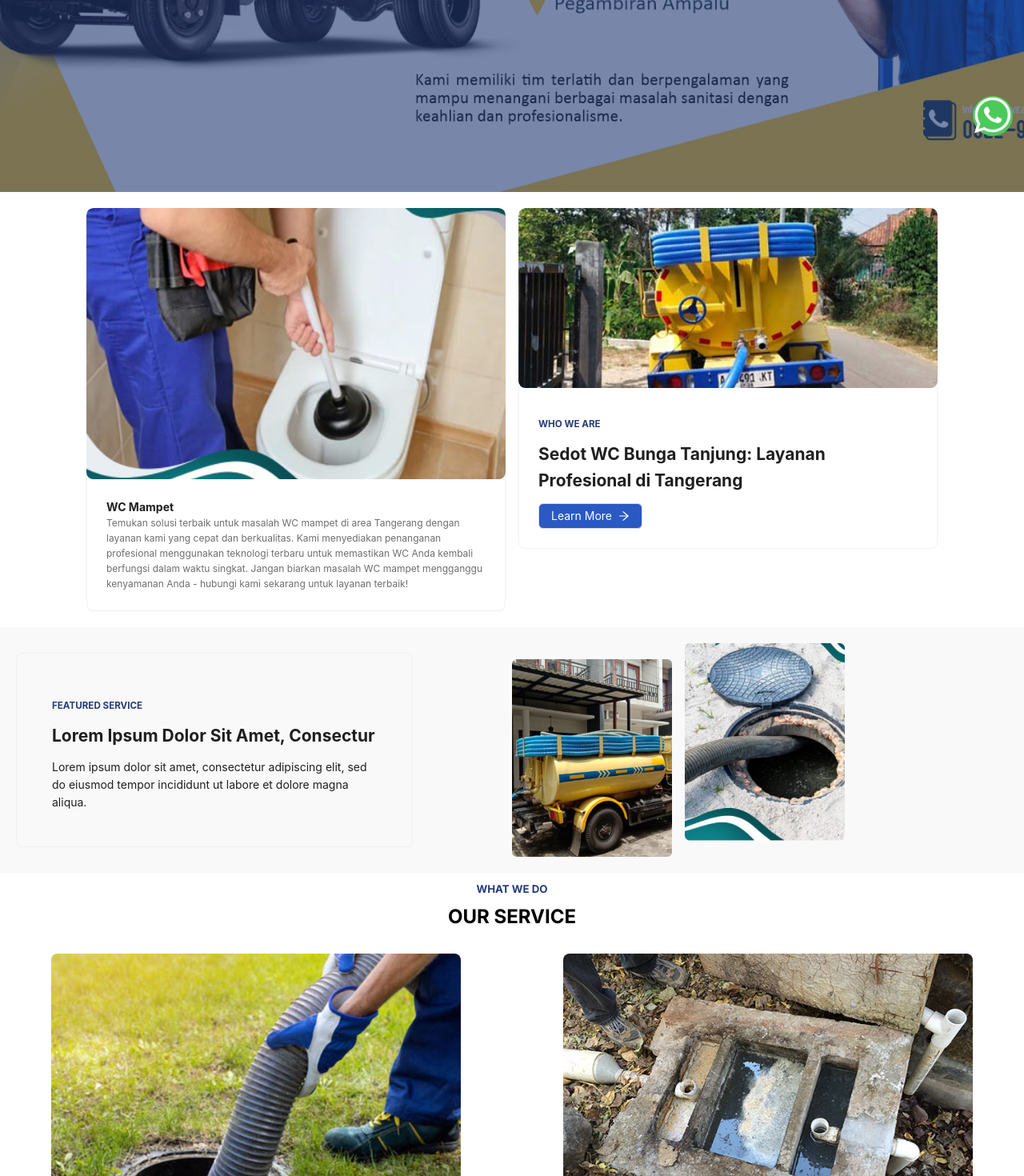
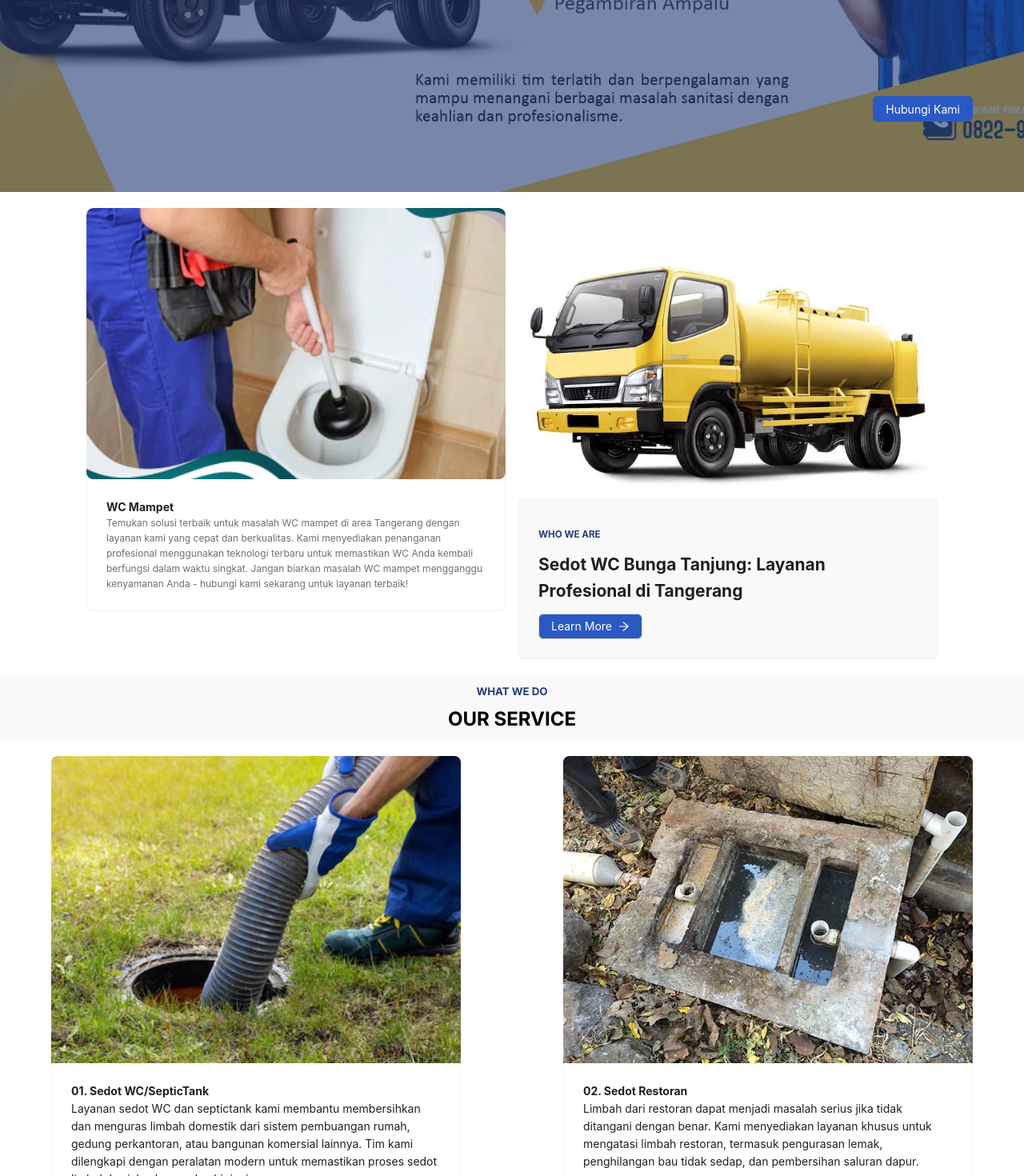
Before and after one commit to sukron21/sedot-wc-bunga-tanjung, a Next.js app: page / in a window 1280 px wide. Shown: the part 560-2030 px from the top of the page at 80% size. Built offline with nearby package versions, Linux system fonts and the light colour scheme.

Commit message:
penyesuaian

```diff
--- a/src/app/page.module.css
+++ b/src/app/page.module.css
@@ -4,6 +4,8 @@
   margin-top: 20px; /* Atur jarak dari atas sesuai kebutuhan */
   margin-right: 20px; /* Atur jarak dari kanan sesuai kebutuhan */
   float: right; /* Gunakan float right untuk menempatkan ikon di kanan */
+  align-items: center;
+  justify-content: center;
 }
 
 .whatsapp-icon-link {
--- a/src/app/page.tsx
+++ b/src/app/page.tsx
@@ -312,13 +312,13 @@ const Home: React.FC = () => {
                 <Col xs={24} sm={10}>
                   <Card
                     // hoverable
-                    // style={{
-                    //   width: "80%",
-                    // }}
+                    style={{
+                      backgroundColor: "#F9F9F9",
+                    }}
                     cover={
                       <img
                         alt="Perbaikan WC mampet dengan layanan cepat di Tangerang"
-                        src={mobil.src}
+                        src={bgHeader2.src}
                       />
                     }
                   >
@@ -351,72 +351,6 @@ const Home: React.FC = () => {
               </Row>
             </div>
             {/* Featured Service Section */}
-            <Row style={{ backgroundColor: "#F9F9F9", padding: "20px" }}>
-              <Col
-                xs={24}
-                sm={12}
-                style={{ display: "flex", alignItems: "center" }}
-              >
-                <Card
-                  style={{
-                    backgroundColor: "transparent",
-                    textAlign: "left",
-                    maxWidth: "80%",
-                    padding: "20px",
-                  }}
-                >
-                  <h5
-                    style={{
-                      color: "#253C78",
-                      paddingTop: "12px",
-                      paddingBottom: "12px",
-                    }}
-                  >
-                    FEATURED SERVICE
-                  </h5>
-                  <h2 style={{ marginBottom: "12px" }}>
-                    Lorem Ipsum Dolor Sit Amet, Consectur
-                  </h2>
-                  <p style={{ marginBottom: "0" }}>
-                    Lorem ipsum dolor sit amet, consectetur adipiscing elit, sed
-                    do eiusmod tempor incididunt ut labore et dolore magna
-                    aliqua.
-                  </p>
-                </Card>
-              </Col>
-              <Col
-                xs={24}
-                sm={12}
-                style={{ display: "flex", alignItems: "center" }}
-              >
-                <Row gutter={[16, 16]} style={{ maxWidth: "80%" }}>
-                  <Col style={{ paddingTop: "20px" }} span={12}>
-                    <img
-                      alt="Perbaikan WC mampet dengan layanan cepat di Tangerang"
-                      src={mobil2.src}
-                      style={{
-                        width: "100%",
-                        maxWidth: "200px",
-                        display: "block",
-                        margin: "auto",
-                      }}
-                    />
-                  </Col>
-                  <Col span={12}>
-                    <img
-                      alt="Perbaikan WC mampet dengan layanan cepat di Tangerang"
-                      src={tinja.src}
-                      style={{
-                        width: "100%",
-                        maxWidth: "200px",
-                        display: "block",
-                        margin: "auto",
-                      }}
-                    />
-                  </Col>
-                </Row>
-              </Col>
-            </Row>
 
             {/* What We Do Section */}
             <div
@@ -425,6 +359,7 @@ const Home: React.FC = () => {
                 flexDirection: "column",
                 alignItems: "center",
                 justifyContent: "center",
+                backgroundColor: "#F9F9F9",
                 // minHeight: "60vh",
               }}
             >
@@ -591,7 +526,39 @@ const Home: React.FC = () => {
                 </Col>
               </Row>
             </div>
-
+            <div
+              style={{
+                backgroundColor: "#F9F9F9",
+                color: "black",
+                padding: "20px",
+                textAlign: "center",
+                paddingTop: "10px",
+                marginBottom: "30px",
+              }}
+            >
+              <div
+                className="footer content sedot sedot wc tanjung bunga tangerang"
+                style={{ justifyContent: "center" }}
+              >
+                <div
+                  className="judul content sedot wc tanjung bunga tangerang"
+                  style={{ paddingTop: 20 }}
+                >
+                  <h3>Apapun keluhan WC anda</h3>
+                  <h3>Percayakan kepada Tenaga ahli kami</h3>
+                </div>
+                <div
+                  className="content sedot wc tanjung bunga tangerang"
+                  style={{ paddingTop: 20, paddingBottom: "30px" }}
+                >
+                  <p>
+                    Jamina puas memberikan pelayanan terbaik tanpa biaya
+                    tersembunyi
+                  </p>
+                </div>
+                <Button onClick={handleWhatsAppClick}>Hubungi Kami</Button>
+              </div>
+            </div>
             {/* Footer Section */}
             <footer
               style={{
@@ -599,15 +566,36 @@ const Home: React.FC = () => {
                 color: "white",
                 padding: "20px",
                 textAlign: "center",
+                paddingTop: "10px",
               }}
             >
-              <div style={{ justifyContent: "center" }}>
-                <p style={{ margin: "0", paddingRight: "10px" }}>Use Client</p>
+              <div style={{ justifyContent: "left" }}>
+                {/* <p style={{ margin: "0", paddingRight: "10px" }}>Use Client</p> */}
                 {/* Add more relevant content for SEO */}
-                <p style={{ margin: "0", paddingRight: "10px" }}>
-                  Email: info@bungatanjung.com
+                <p
+                  style={{
+                    margin: "0",
+                    paddingRight: "10px",
+                    paddingBottom: "40px",
+                    paddingTop: "20px",
+                  }}
+                >
+                  Dapatkan solusi WC bersih dan terpercaya sekarang juga dengan
+                  menghubungi tim profesional kami untuk layanan terbaik
                 </p>
-                <p style={{ margin: "0" }}>Phone: +62 812-4003-0238</p>
+                <p style={{ color: "red" }}> 085772420855</p>
+              </div>
+              <div style={{ paddingTop: "50px", paddingBottom: "50px" }}>
+                <Row>
+                  <Col span={24} style={{ textAlign: "center" }}>
+                    <p>
+                      <b>Lokasi Layanan</b>
+                    </p>
+                    <p>Sedot WC tangerang Raya</p>
+                    <p>Sedot WC tangerang selatan</p>
+                    <p>Sedot WC kota tangerang</p>
+                  </Col>
+                </Row>
               </div>
               <div style={{ marginTop: "10px" }}>
                 <a href="/faq" style={{ color: "white", marginRight: "10px" }}>
@@ -655,7 +643,17 @@ const Home: React.FC = () => {
             </footer>
           </main>
           <div className={styles["whatsapp-icon-container"]}>
-            <a
+            <Button
+              className={`${styles["whatsapp-icon-link"]} ${styles["fixed-icon"]}`}
+              style={{
+                backgroundColor: "#2B59C3",
+                borderColor: "#2B59C3",
+                color: "white",
+              }}
+            >
+              Hubungi Kami
+            </Button>
+            {/* <a
               href="https://wa.me/6285772420855"
               target="_blank"
               rel="noopener noreferrer"
@@ -671,7 +669,7 @@ const Home: React.FC = () => {
                 alt="Perbaikan WC mampet dengan layanan cepat di Tangerang"
                 src={bgWa.src}
               />
-            </a>
+            </a> */}
           </div>
         </div>
       )}
--- a/src/app/profile/page.tsx
+++ b/src/app/profile/page.tsx
@@ -303,12 +303,12 @@ const Home: React.FC = () => {
             }}
           >
             <div style={{ justifyContent: "center" }}>
-              <p style={{ margin: "0", paddingRight: "10px" }}>Use Client</p>
+              {/* <p style={{ margin: "0", paddingRight: "10px" }}>Use Client</p> */}
               {/* Add more relevant content for SEO */}
               <p style={{ margin: "0", paddingRight: "10px" }}>
                 Email: info@bungatanjung.com
-              </p>
-              <p style={{ margin: "0" }}>Phone: +62 812-4003-0238</p>
+              </p>{" "}
+              <p style={{ margin: "0" }}>Phone: +62 857-7242-0855</p>
             </div>
             <div style={{ marginTop: "10px" }}>
               <a href="/faq" style={{ color: "white", marginRight: "10px" }}>
--- a/src/component/Navbar/navbar.tsx
+++ b/src/component/Navbar/navbar.tsx
@@ -68,14 +68,14 @@ const Navbar: React.FC = () => {
           {isContact ? (
             <a
               href="https://wa.me/6285772420855"
-              style={{ color: "white" }}
+              style={{ color: "black" }}
               target="_blank"
               rel="noopener noreferrer"
             >
               {item.title}
             </a>
           ) : (
-            <Link href={item.link} style={{ color: "white" }}>
+            <Link href={item.link} style={{ color: "black" }}>
               {item.title}
             </Link>
           )}
@@ -124,12 +124,19 @@ const Navbar: React.FC = () => {
       {/* Display Dropdown on small screens */}
       {isSmallScreen && (
         <Dropdown
-          overlay={<Menu selectedKeys={[current]}>{renderMenuItems()}</Menu>}
+          overlay={
+            <Menu
+              style={{ backgroundColor: "#F9F9F9" }}
+              selectedKeys={[current]}
+            >
+              {renderMenuItems()}
+            </Menu>
+          }
           trigger={["click"]}
           placement="bottomRight"
         >
           <MenuOutlined
-            style={{ color: "white" }}
+            style={{ color: "black" }}
             className={styles.menuIcon}
           />
         </Dropdown>
```
